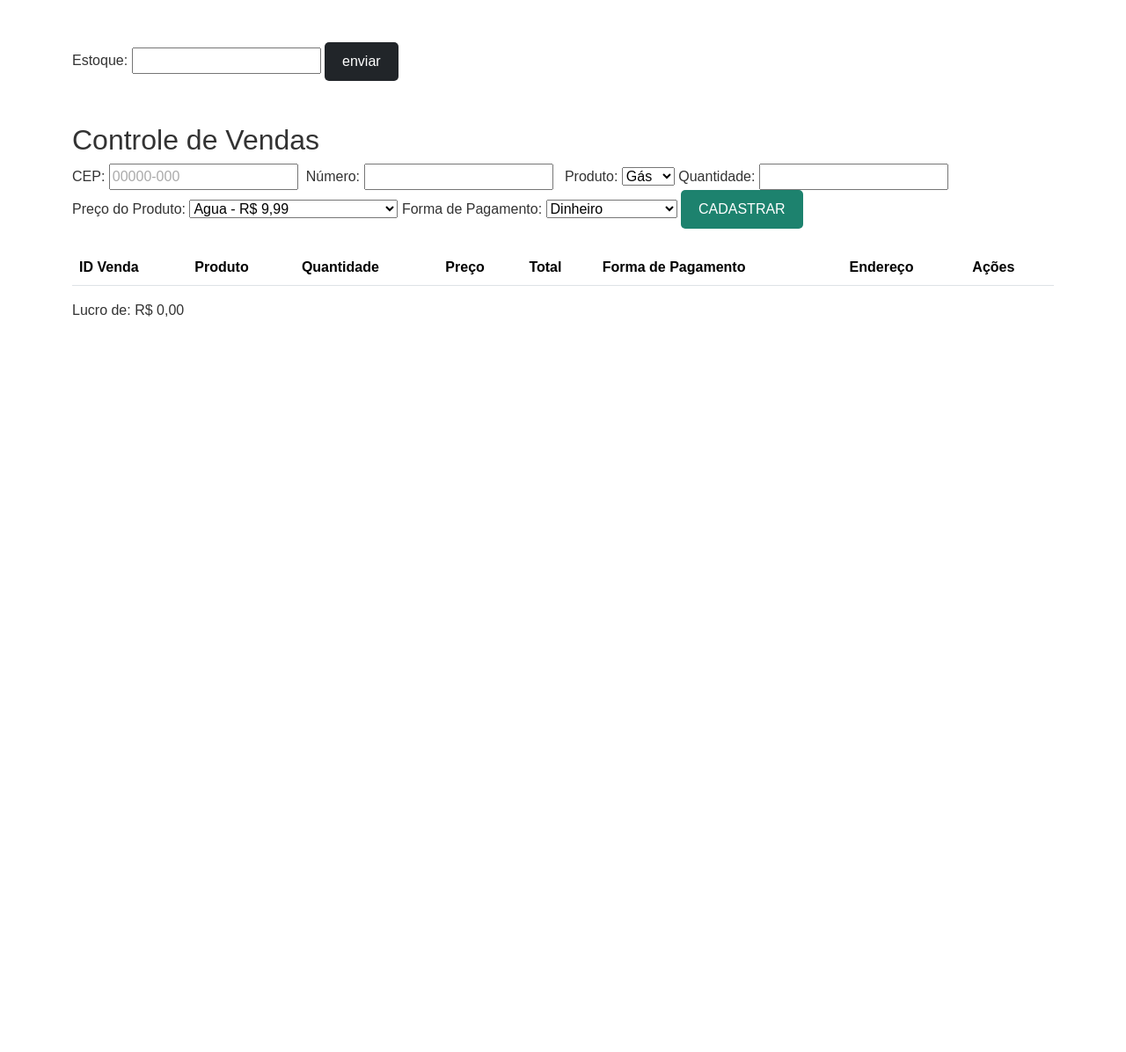
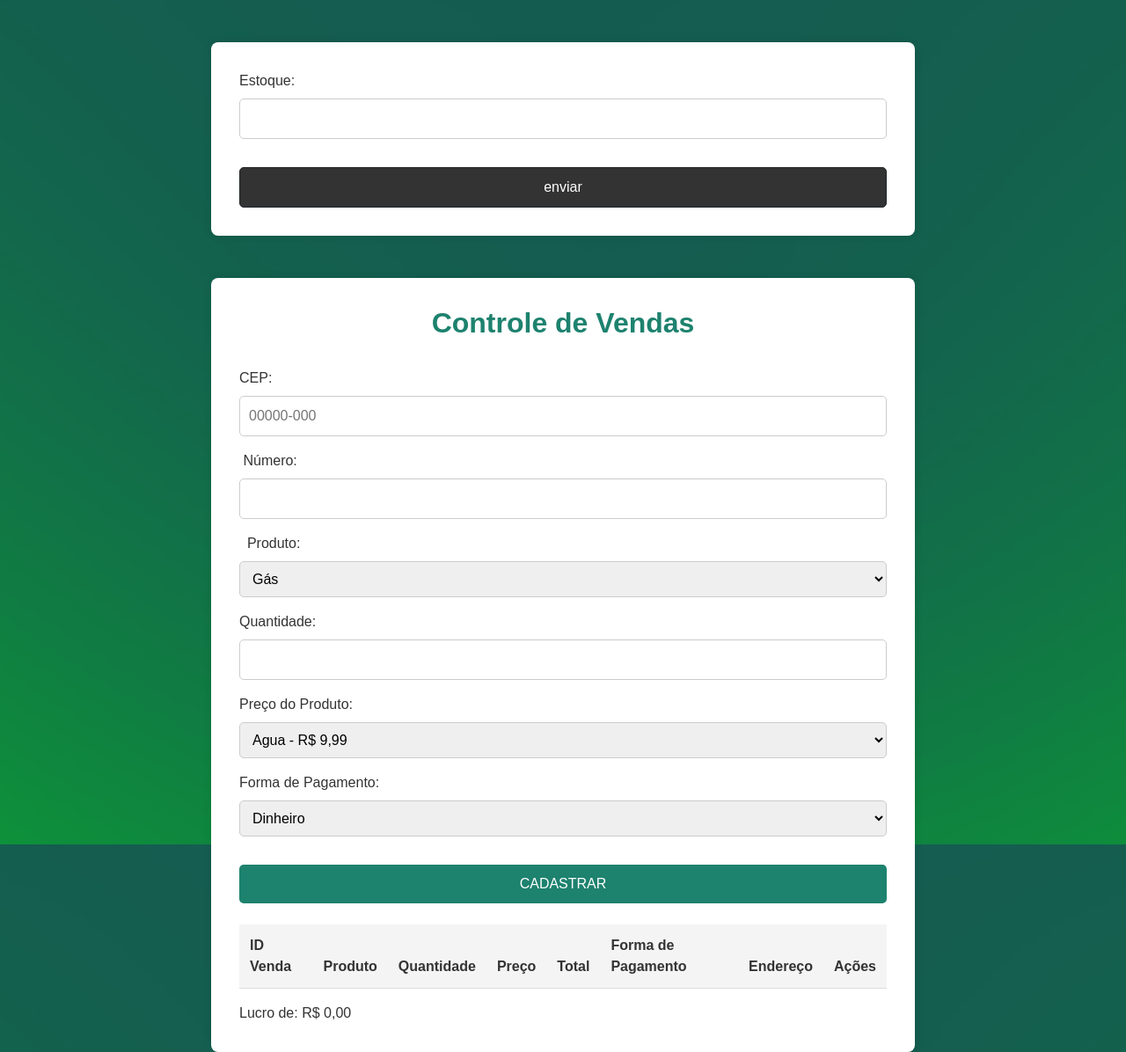
Before and after one commit to batatinhachips/AlcaGas, a PHP site: page /visao/estoque.php in a window 1280 px wide. Shown: the whole page at 88% size. Before the commit the page ends 360 px from the top, so only its background shows below. Run offline with PHP 8.4, Linux system fonts and the light colour scheme; data that the repository does not hold is empty; some libraries are stand-ins or nearby versions.

Commit message:
Add files via upload

```diff
--- a/recursos/css/estoque.css
+++ b/recursos/css/estoque.css
@@ -1,130 +1,127 @@
-/* Reseta o padding e o margin para html e body */
+/* Reset básico */
 html, body {
     height: 100%;
     margin: 0;
     padding: 0;
-    font-size: 16px; /* Base para rem */
+    font-size: 16px;
     font-family: 'Poppins', sans-serif;
-    color: #333;
 }
 
-/* Estilo para a página de estoque */
-body.estoque-page {
-    background-color: #f5f5f5;
+/* Background e centralização para a página de vendas */
+body {
+    background-image: url('../imagens/bg.jpg');
+    background-size: cover;
+    background-position: center;
+    color: #333;
     display: flex;
     flex-direction: column;
     align-items: center;
     justify-content: flex-start;
     min-height: 100vh;
-    padding-top: 2rem;
+    overflow-y: auto;
 }
 
-/* Container principal para a tabela de estoque */
-.container-estoque {
-    max-width: 60rem; /* Aproximadamente 960px */
-    margin: 0 auto;
+/* Container principal */
+.container {
+    max-width: 50rem;
+    margin-top: 3rem;
     padding: 2rem;
     background-color: #fff;
     border-radius: 0.5rem;
     box-shadow: 0 0 0.625rem rgba(0, 0, 0, 0.1);
-    overflow-x: auto;
 }
 
-/* Estilo para o título da página */
-.estoque-title {
+/* Estilo para títulos */
+h2 {
+    text-align: center;
     color: #1D826E;
-    font-size: 2rem;
     font-weight: 700;
-    text-align: center;
-    margin-bottom: 1.5rem;
+    margin-bottom: 2rem;
 }
 
-/* Estilo para a tabela de produtos */
-.table-estoque {
+/* Campos de formulário */
+.custom-input {
     width: 100%;
-    border-collapse: collapse;
-    margin-top: 1rem;
+    padding: 0.625rem;
+    border: 1px solid #ccc;
+    border-radius: 0.3125rem;
+    font-size: 1rem;
+    margin-bottom: 1rem;
 }
 
-.table-estoque th, .table-estoque td {
-    padding: 0.875rem;
-    text-align: left;
-    border-bottom: 1px solid #ddd;
+.titulo-campo {
+    font-weight: 500;
+    margin-bottom: 0.5rem;
 }
 
-.table-estoque th {
-    background-color: #333;
-    color: #fff;
-}
-
-.table-estoque tr:nth-child(even) {
-    background-color: #f9f9f9;
-}
-
-/* Estilo para botões de ação */
-.btn {
-    padding: 0.625rem 1.25rem;
+/* Botões */
+.btn-primary, .btn-dark {
+    width: 100%;
+    padding: 0.625rem;
     border-radius: 0.3125rem;
-    border: none;
     font-weight: 500;
-    cursor: pointer;
-    transition: background-color 0.3s ease, color 0.3s ease;
+    margin-top: 1rem;
+    transition: background-color 0.3s;
 }
 
 .btn-primary {
     background-color: #1D826E;
     color: #fff;
+    border: none;
 }
 
 .btn-primary:hover {
-    background-color: #14815a;
+    background-color: #d0a700;
+    color: #000;
 }
 
-.btn-secondary {
-    background-color: #333333;
+.btn-dark {
+    background-color: #333;
     color: #fff;
 }
 
-.btn-secondary:hover {
-    background-color: #555;
+.botao-excluir {
+    background-color: red;
+    color: white;
+    border: none;
+    border-radius: 0.3125rem;
+    padding: 0.5rem 0.75rem;
+    font-weight: 500;
+    cursor: pointer;
 }
 
-/* Alinha os botões ao centro */
-.alinha_botao {
-    display: flex;
-    justify-content: center;
-    gap: 0.5rem;
-    margin-top: 1rem;
+/* Tabela de vendas */
+.table {
+    width: 100%;
+    margin-top: 2rem;
+    border-collapse: collapse;
 }
 
-/* Estilo para placeholders nos campos de entrada */
-input::placeholder {
-    color: #aaa;
+.table th, .table td {
+    padding: 0.75rem;
+    text-align: left;
+    border-bottom: 1px solid #ddd;
+}
+
+.table th {
+    background-color: #f4f4f4;
+    color: #333;
+    font-weight: bold;
 }
 
 /* Responsividade */
-@media (max-width: 48rem) { /* Aproximadamente 768px */
-    .container-estoque {
-        max-width: 95%;
+@media (max-width: 768px) {
+    .container {
+        max-width: 90%;
         padding: 1.5rem;
-    }
-
-    .estoque-title {
-        font-size: 1.75rem;
     }
 }
 
-@media (max-width: 30rem) { /* Aproximadamente 480px */
-    .container-estoque {
-        padding: 1rem;
-    }
-
-    .estoque-title {
+@media (max-width: 480px) {
+    h2 {
         font-size: 1.5rem;
     }
-
-    .btn {
-        width: 100%;
-        text-align: center;
+    .btn-primary, .btn-dark {
+        padding: 0.5rem;
     }
 }
```
